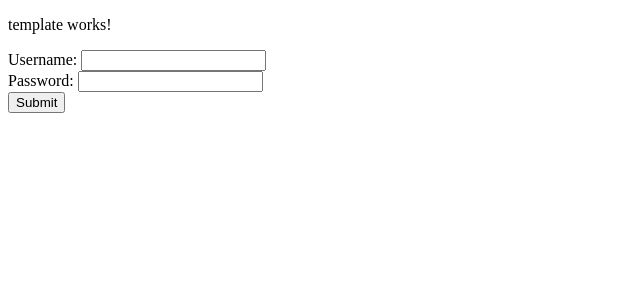
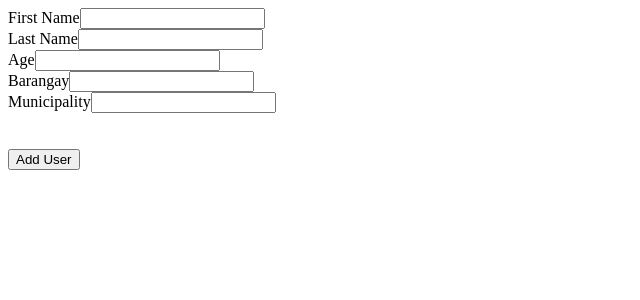
Before and after one commit to junreycloudstrife/angular-spec-resources, an Angular app: page / in a window 1280 px wide. Shown: the top 300 px of the page, without its empty margins (0-640 px from the left). Built offline with nearby package versions, Linux system fonts and the light colour scheme.

Commit message:
Implemented reactive forms

```diff
--- a/src/app/app.component.html
+++ b/src/app/app.component.html
@@ -1 +1 @@
-<app-template></app-template>
+<app-reactive></app-reactive>
--- a/src/app/app.module.ts
+++ b/src/app/app.module.ts
@@ -6,12 +6,14 @@ import { AppRoutingModule } from './app-routing.module';
 import { AppComponent } from './app.component';
 import { ReusableComponent } from './reusable/reusable.component';
 import { TemplateComponent } from './template/template.component';
+import { ReactiveComponent } from './reactive/reactive.component';
 
 @NgModule({
   declarations: [
     AppComponent,
     ReusableComponent,
     TemplateComponent,
+    ReactiveComponent,
   ],
   imports: [
     BrowserModule,
--- /dev/null
+++ b/src/app/reactive/reactive.component.html
@@ -0,0 +1,26 @@
+<form [formGroup]="userForm" (ngSubmit)="test(userForm.value)">
+    <div>
+        <label for="firstName">First Name</label>
+        <input formControlName="firstName" type="text">
+    </div>
+    <div>
+        <label for="lastName">Last Name</label>
+        <input formControlName="lastName" type="text">
+    </div>
+    <div>
+        <label for="age">Age</label>
+        <input formControlName="age" type="text">
+    </div>
+    <div formGroupName="address">
+        <div>
+            <label for="barangay">Barangay</label>
+            <input formControlName="barangay" type="text">
+        </div>
+        <div>
+            <label for="municipality">Municipality</label>
+            <input formControlName="municipality" type="text">
+        </div>
+        </div>
+    <br><br>
+    <button type="submit">Add User</button>
+</form>
--- /dev/null
+++ b/src/app/reactive/reactive.component.ts
@@ -0,0 +1,29 @@
+import { Component, OnInit } from '@angular/core';
+import { FormGroup, FormControl } from '@angular/forms';
+
+@Component({
+  selector: 'app-reactive',
+  templateUrl: './reactive.component.html',
+  styleUrls: ['./reactive.component.css']
+})
+export class ReactiveComponent implements OnInit {
+  userForm: FormGroup;
+  constructor() { }
+
+  ngOnInit(): void {
+    this.userForm = new FormGroup({
+      firstName: new FormControl(),
+      lastName: new FormControl(),
+      age: new FormControl(),
+      address: new FormGroup({
+        barangay: new FormControl(),
+        municipality: new FormControl()
+      })
+    })
+  }
+
+  test(value:any){
+    console.log(value.address.barangay);
+  }
+
+}
```
Also changed, not shown: src/app/reactive/reactive.component.css (added), 1 other file (tests, documents, lock files or other folders).
